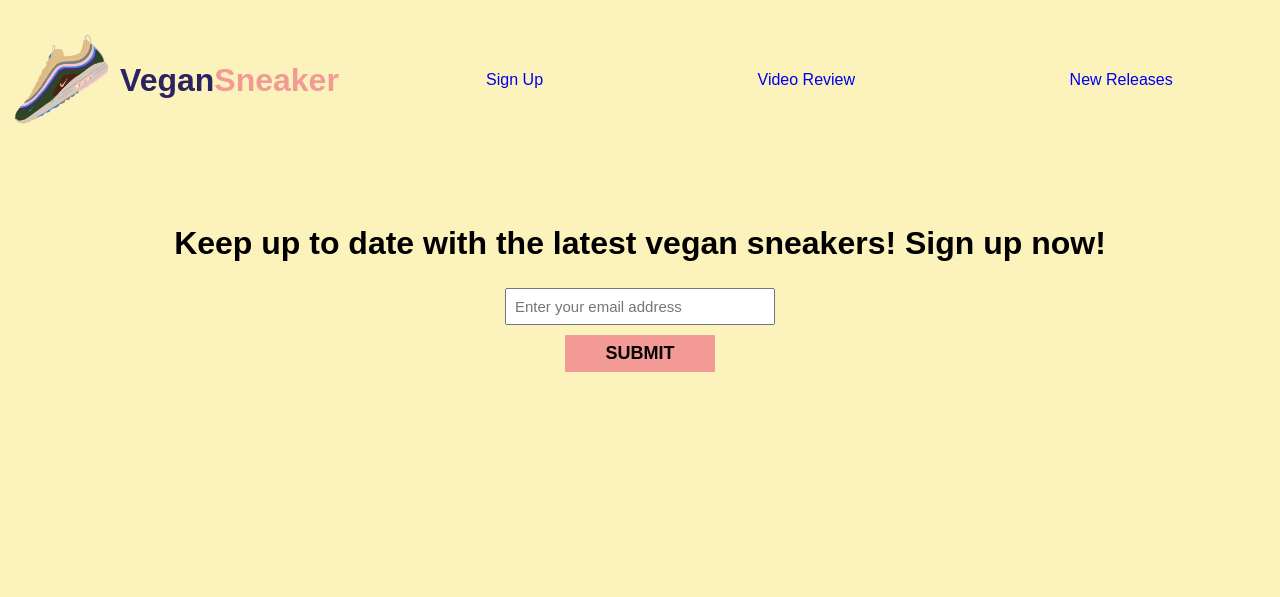
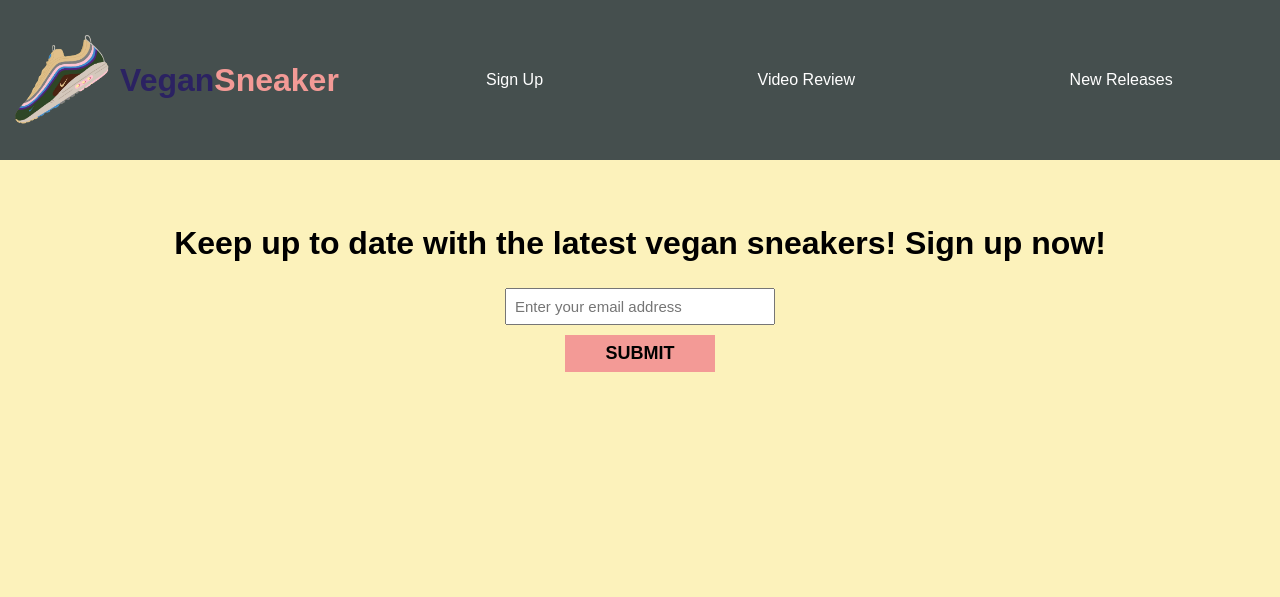
Before and after one commit to marcCodez/Product-landing-page, a plain HTML site: page index.html in a window 1280 px wide. Shown: the top 597 px of the page. Drawn offline with Linux system fonts and the light colour scheme.

Commit message:
added color to the header and changed font color

```diff
--- a/stylesheet.css
+++ b/stylesheet.css
@@ -15,7 +15,8 @@ body {
 	display: flex;
 	align-items: center;
 	position: fixed; /* nav bar always at the top of the viewport solution */
-	background-color: #fcf2bb;
+	background-color: #454f4e;
+
 	z-index: 1000; /*" The z-index property specifies the stack order of an element.
     An element with greater stack order is always in front of an element with a lower stack order." */
 }
@@ -36,6 +37,7 @@ body {
 }
 a {
 	text-decoration: none;
+	color: white;
 }
 nav {
 	width: 100%;
```
